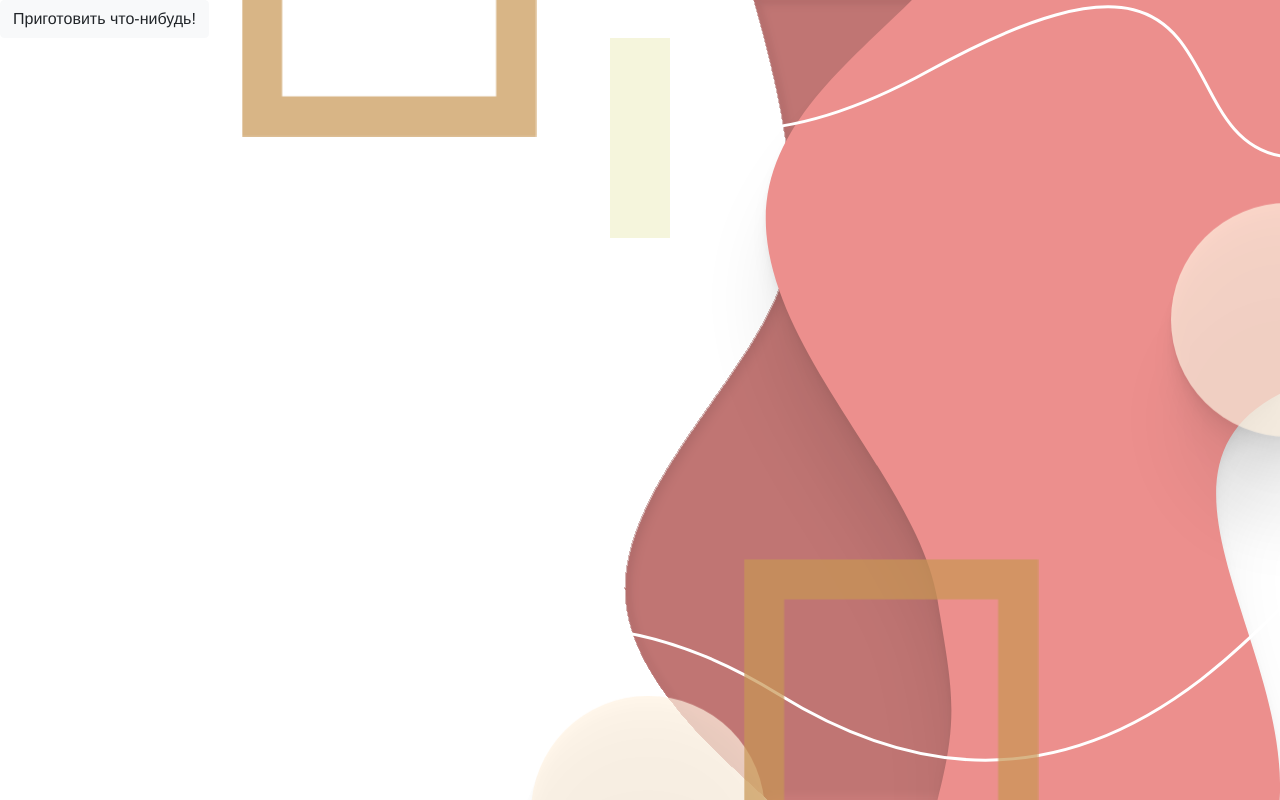
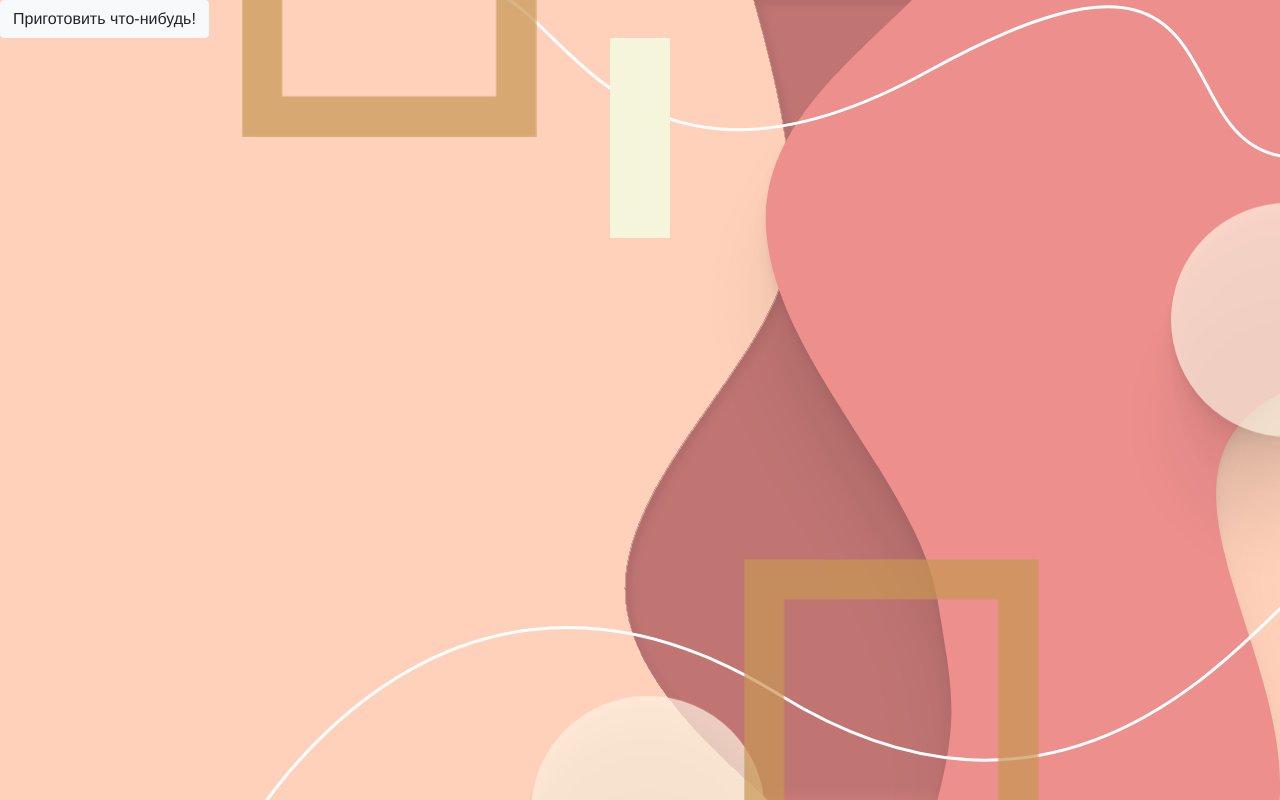
Before and after one commit to kidmustrun/coffeemaker, a Vue app: page / in a window 1280 px wide. Built offline with nearby package versions, Linux system fonts and the light colour scheme.

Commit message:
color fix

```diff
--- a/src/App.vue
+++ b/src/App.vue
@@ -57,4 +57,9 @@ export default {
   text-align: center;
   color: #2c3e50;
 }
+body{
+    position: relative;
+    background-color: #FFD1BA !important;
+    overflow: hidden !important;
+}
 </style>
--- a/src/components/Background.vue
+++ b/src/components/Background.vue
@@ -36,11 +36,7 @@ export default {
     box-sizing: border-box;
 }
 
-body{
-    position: relative;
-    background-color: #FFD1BA;
-    overflow: hidden !important;
-}
+
 
 .wrap{
     height: 100vh;
```
